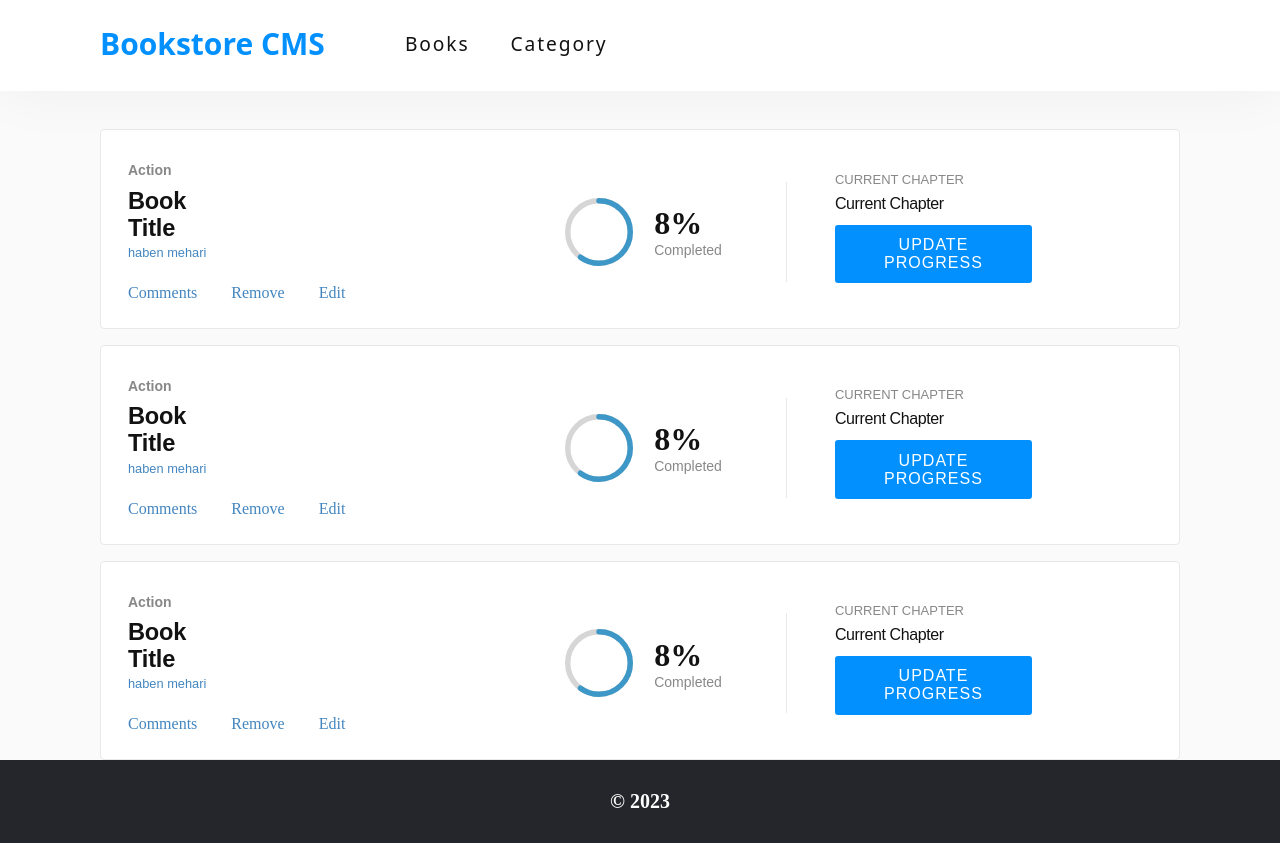
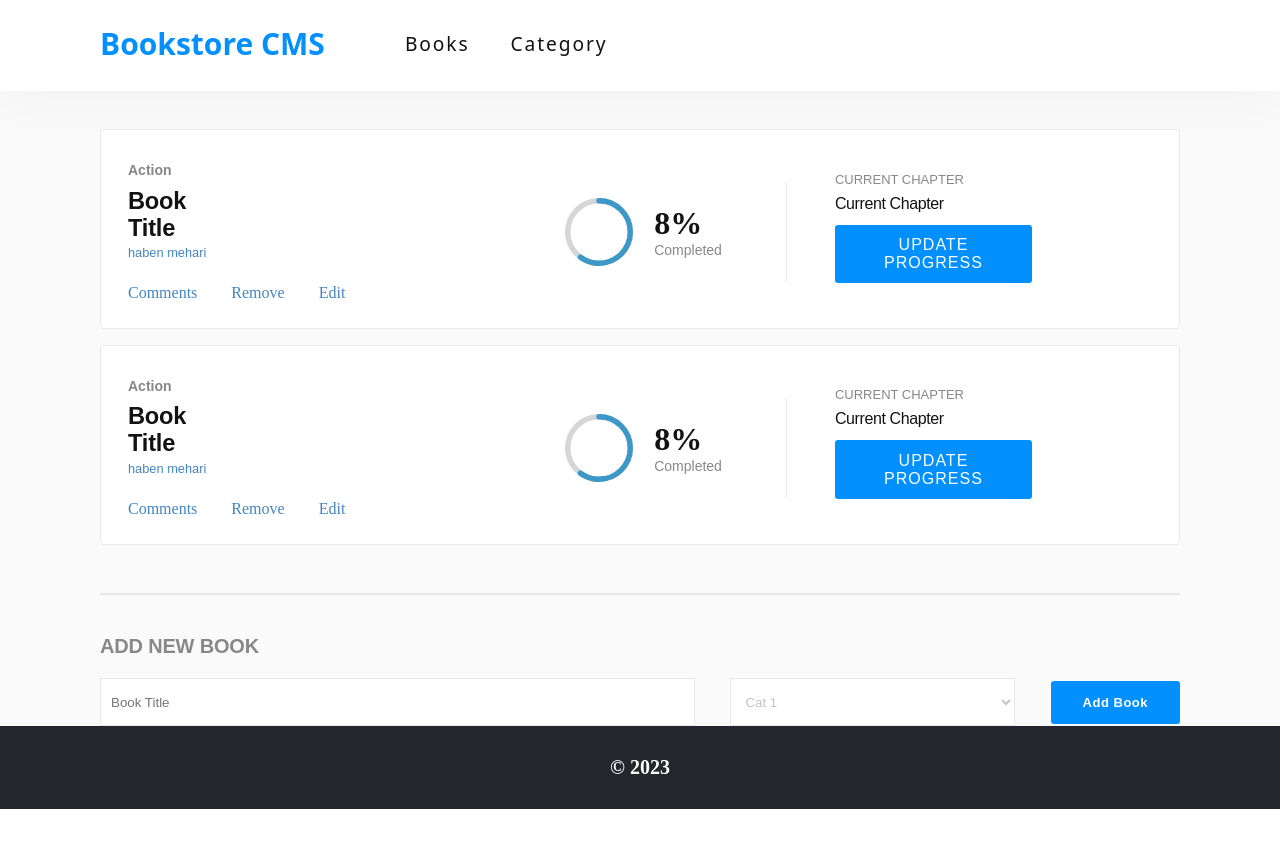
Before and after one commit to habitoz/awesome-book-react, a React (Create React App) app: page / in a window 1280 px wide. After the commit the page ends 809 px from the top, so only its background shows below. Built offline with nearby package versions, Linux system fonts and the light colour scheme.

Commit message:
book form layout added to the app

```diff
--- /dev/null
+++ b/src/Forms/book-form/BookForm.jsx
@@ -0,0 +1,18 @@
+import React from 'react';
+import Style from './BookForm.module.css';
+
+/* eslint-disable jsx-a11y/anchor-is-valid, react/jsx-curly-brace-presence */
+export default function BookForm() {
+  return (
+    <div className={`${Style.FormContainer}`}>
+      <h1 className={`${Style.FormTitle}`}>add new book</h1>
+      <form action="" method="post" className={`${Style.Form}`}>
+        <input type="text" placeholder="Book Title" className={`${Style.FormInput}`} />
+        <select className={`${Style.FormCategory}`} name="Catagory" placeholder="Category" id="">
+          <option value="catagory1">Cat 1</option>
+        </select>
+        <button className={`${Style.FormBtn}`} type="submit">Add Book</button>
+      </form>
+    </div>
+  );
+}
--- /dev/null
+++ b/src/Forms/book-form/BookForm.module.css
@@ -0,0 +1,49 @@
+.Form {
+  margin-top: 1.3rem;
+  display: flex;
+  gap: 2.2rem;
+  align-items: center;
+}
+
+.FormInput {
+  flex: 1;
+  width: 17.813rem;
+  height: 3rem;
+  border: 1px solid var(--grayColor);
+  background-color: #fff;
+  padding: 1px 10px;
+  outline: none;
+  color: #c4c4c4;
+}
+
+.FormTitle {
+  font-family: Montserrat, sans-serif;
+  font-size: 1.25rem;
+  font-weight: bold;
+  text-transform: uppercase;
+  letter-spacing: -0.18px;
+  color: #888;
+}
+
+.FormCategory {
+  width: 17.813rem;
+  height: 3rem;
+  border: 1px solid var(--grayColor);
+  background-color: #fff;
+  padding: 1px 10px;
+  outline: none;
+  color: #c4c4c4;
+}
+
+.FormBtn {
+  font-family: RobotoSlab, sans-serif;
+  padding: 0.88rem 2rem;
+  font-size: 0.813rem;
+  font-weight: bold;
+  letter-spacing: 0.5px;
+  text-align: center;
+  color: #fff;
+  border: none;
+  border-radius: 3px;
+  background-color: var(--primaryColor);
+}
--- a/src/pages/books/Books.jsx
+++ b/src/pages/books/Books.jsx
@@ -1,14 +1,18 @@
 import React from 'react';
 import BookCard from '../../components/BookCard';
 import Style from './Books.module.css';
+import BookForm from '../../Forms/book-form/BookForm';
 
 /*  eslint-disable react/jsx-curly-brace-presence */
 export default function Books() {
   return (
-    <div className={`${Style.PageContainer}`}>
-      <BookCard />
-      <BookCard />
-      <BookCard />
-    </div>
+    <>
+      <div className={`${Style.PageContainer}`}>
+        <BookCard />
+        <BookCard />
+      </div>
+      <div className={`${Style.Spacer}`} />
+      <BookForm />
+    </>
   );
 }
--- a/src/pages/books/Books.module.css
+++ b/src/pages/books/Books.module.css
@@ -4,3 +4,9 @@
   flex-direction: column;
   gap: 1rem;
 }
+
+.Spacer {
+  margin: 3rem 0 2.5rem;
+  height: 2px;
+  background-color: var(--grayColor);
+}
```
